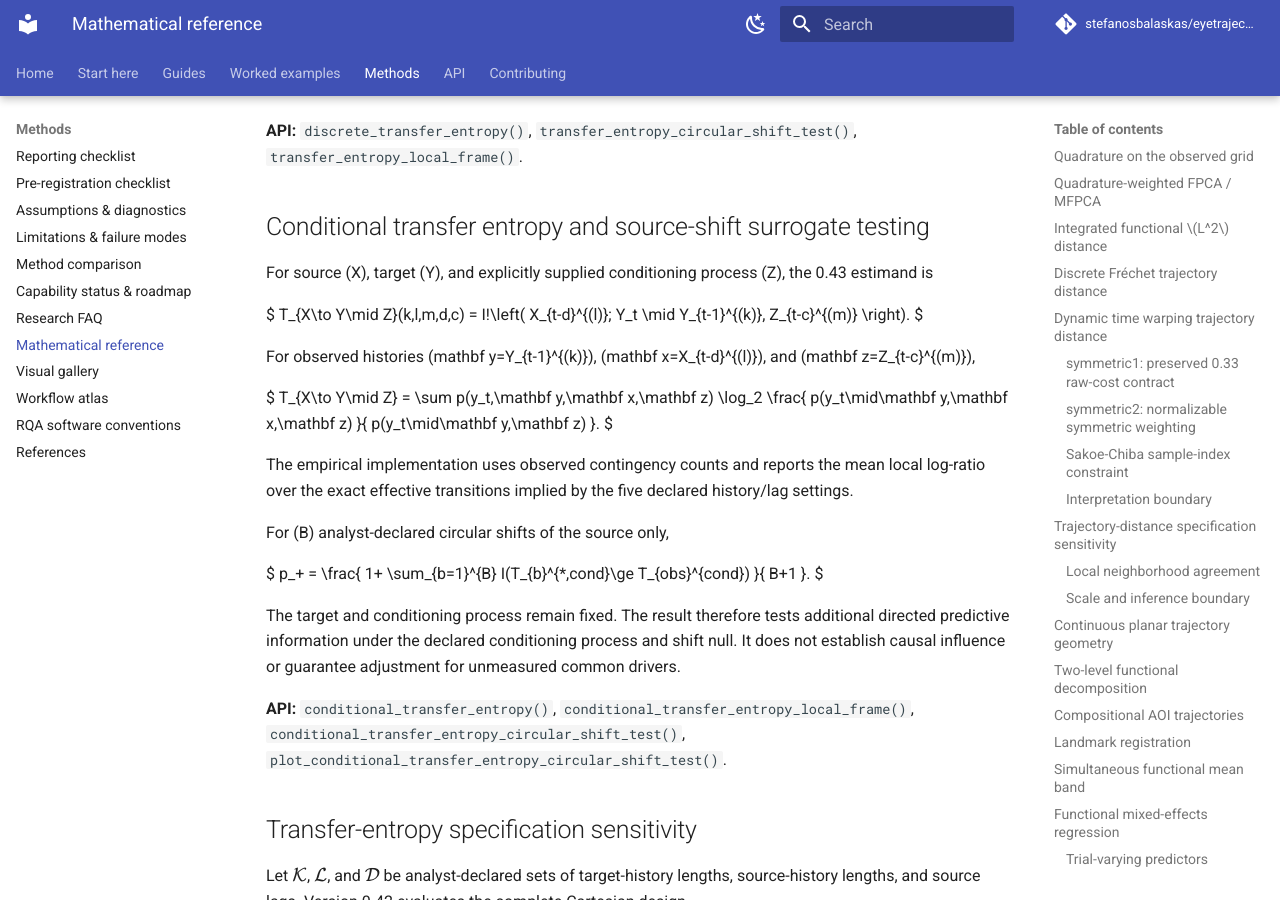
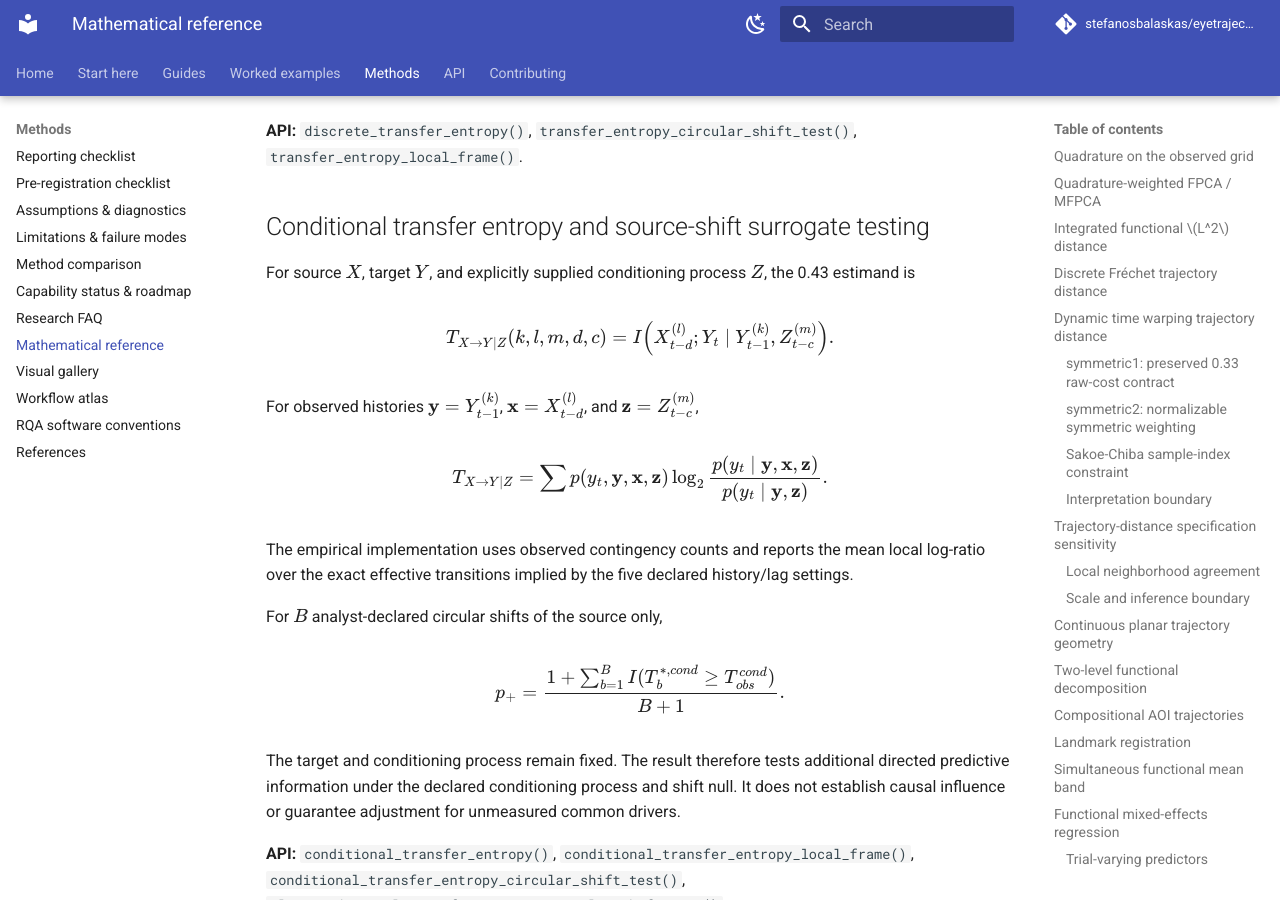
Before and after one commit to stefanosbalaskas/eyetrajectoriespy, an MkDocs documentation site: the page built from docs/methods/mathematical-reference.md, in a window 1280 px wide and 900 px high, scrolled down 21705 px. Built offline with MkDocs 1.6.1 and Material for MkDocs 9.7.7, drawn with Linux system fonts in a browser that asks for light colours; comment, search, counter and statistics services are not loaded.

```diff
--- a/docs/methods/mathematical-reference.md
+++ b/docs/methods/mathematical-reference.md
@@ -1345,10 +1345,10 @@ or a small surrogate p-value is not treated as standalone causal evidence.
 
 ## Conditional transfer entropy and source-shift surrogate testing { #conditional-transfer-entropy }
 
-For source (X), target (Y), and explicitly supplied conditioning process
-(Z), the 0.43 estimand is
-
-$
+For source \(X\), target \(Y\), and explicitly supplied conditioning process
+\(Z\), the 0.43 estimand is
+
+$$
 T_{X\to Y\mid Z}(k,l,m,d,c)
 =
 I\!\left(
@@ -1358,14 +1358,14 @@ Y_t
 Y_{t-1}^{(k)},
 Z_{t-c}^{(m)}
 \right).
-$
+$$
 
 For observed histories
-(mathbf y=Y_{t-1}^{(k)}),
-(mathbf x=X_{t-d}^{(l)}), and
-(mathbf z=Z_{t-c}^{(m)}),
-
-$
+\(\mathbf y=Y_{t-1}^{(k)}\),
+\(\mathbf x=X_{t-d}^{(l)}\), and
+\(\mathbf z=Z_{t-c}^{(m)}\),
+
+$$
 T_{X\to Y\mid Z}
 =
 \sum
@@ -1376,15 +1376,15 @@ p(y_t\mid\mathbf y,\mathbf x,\mathbf z)
 }{
 p(y_t\mid\mathbf y,\mathbf z)
 }.
-$
+$$
 
 The empirical implementation uses observed contingency counts and reports the
 mean local log-ratio over the exact effective transitions implied by the five
 declared history/lag settings.
 
-For (B) analyst-declared circular shifts of the source only,
-
-$
+For \(B\) analyst-declared circular shifts of the source only,
+
+$$
 p_+
 =
 \frac{
@@ -1394,7 +1394,7 @@ I(T_{b}^{*,cond}\ge T_{obs}^{cond})
 }{
 B+1
 }.
-$
+$$
 
 The target and conditioning process remain fixed. The result therefore tests
 additional directed predictive information under the declared conditioning
```
